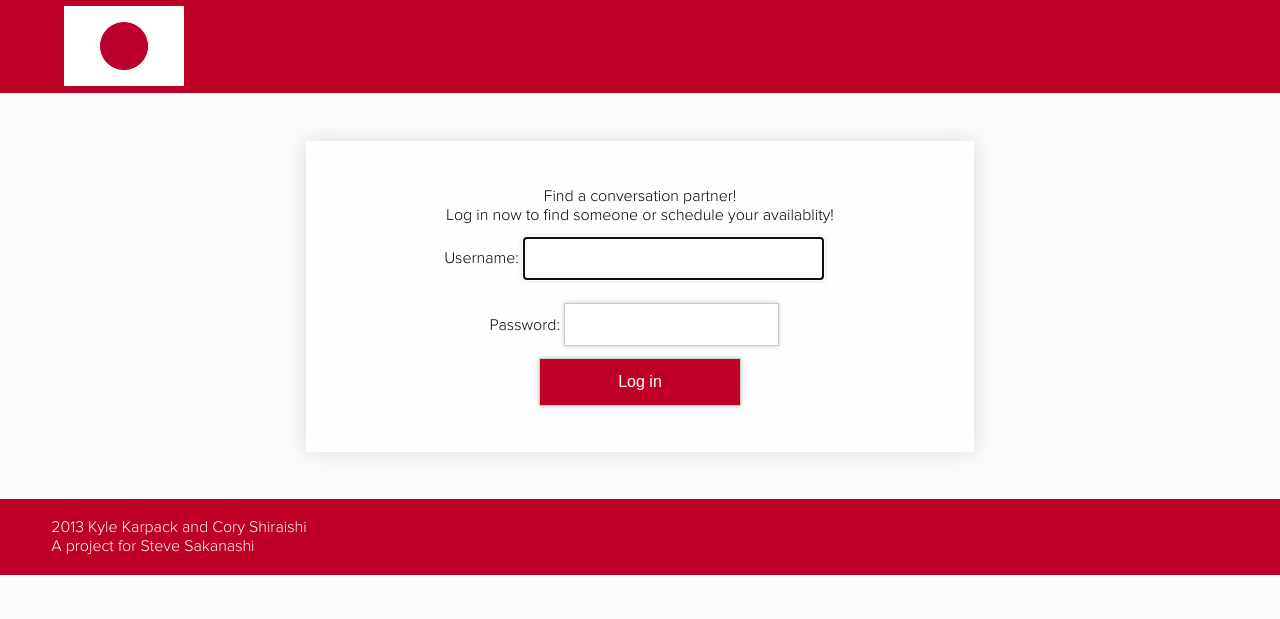
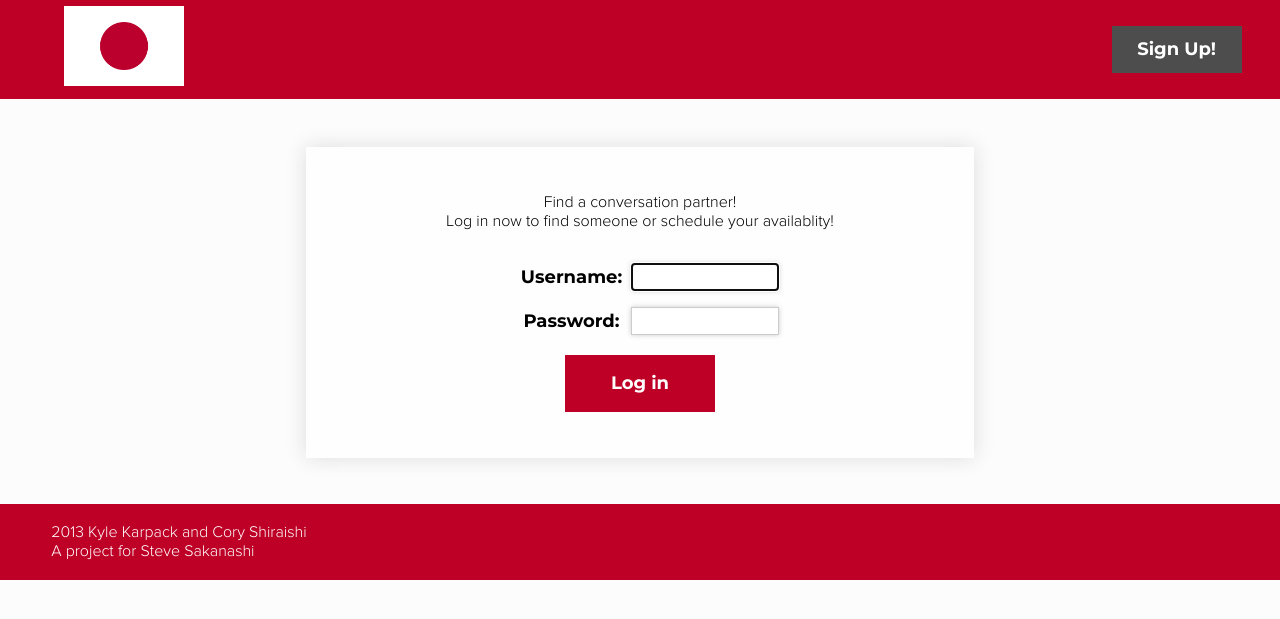
Before and after one commit to kylekarpack/jTutor, a PHP site: page /loginpage.php in a window 1280 px wide. Shown: the top 619 px of the page. Run offline with PHP 8.4, Linux system fonts and the light colour scheme; some libraries are stand-ins or nearby versions.

Commit message:
Updated jQuery, styles

```diff
--- a/common.php
+++ b/common.php
@@ -18,12 +18,12 @@
 <head>
 	<meta http-equiv="content-type" content="text/html" charset="utf-8">
 	<title>Find a Conversation Partner!</title>
-	<link rel="stylesheet" href="http://code.jquery.com/ui/1.9.0/themes/base/jquery-ui.css" />
+	<link rel="stylesheet" href="http://code.jquery.com/ui/1.9.2/themes/base/jquery-ui.css" />
 	<link rel="stylesheet" href="style.css">
 	<link rel='stylesheet' type='text/css' href='fullcalendar.css' />
 	<link rel="shortcut icon" href="./assets/favicon.png">
-	<script src="//ajax.googleapis.com/ajax/libs/jquery/1.8.2/jquery.min.js"></script>
-	<script src="//ajax.googleapis.com/ajax/libs/jqueryui/1.9.0/jquery-ui.min.js"></script>
+	<script src="//ajax.googleapis.com/ajax/libs/jquery/1.8.3/jquery.min.js"></script>
+	<script src="//ajax.googleapis.com/ajax/libs/jqueryui/1.9.2/jquery-ui.min.js"></script>
 	<script src="js.js"></script>
 	<script type='text/javascript' src='fullcalendar.js'></script></head>
 
@@ -32,6 +32,8 @@
 		<a href="index.php"><img src="assets/logo.png" class="logo" alt="Revercipe"></a>
 		<?php if (isset($_SESSION["name"])) { ?>
 			<button class="logout">Log Out</button>
+		<?php } else { ?>
+			<button class="register">Sign Up!</button>
 		<?php } ?>
 
 	</div>
--- a/fullcalendar.css
+++ b/fullcalendar.css
@@ -274,8 +274,8 @@
 	}
 
 .fc-event-skin {
-	border-color: #36c;     /* default BORDER color */
-	background-color: #36c; /* default BACKGROUND color */
+	border-color: #be0026;     /* default BORDER color */
+	background-color: #be0026; /* default BACKGROUND color */
 	color: #fff;            /* default TEXT color */
 	}
 
--- a/loginpage.php
+++ b/loginpage.php
@@ -13,9 +13,11 @@
 			Log in now to find someone or schedule your availablity!
 		</p>
 		<form id="loginform" action="login.php" method="post">
-			<div>Username: <input id="name" name="name" type="text" size="12" autofocus /></div>
-			<div>Password: <input id="password" name="password" type="password" size="12" /></div>
-			<div><input id="submitbutton" type="submit" value="Log in" /></div>
+			<table>
+				<tr><td>Username:</td> <td><input id="name" name="name" type="text" size="12" autofocus /></td></tr>
+				<tr><td>Password:</td>  <td><input id="password" name="password" type="password" size="12" /></td></tr>
+			</table>
+				<div><input id="submitbutton" type="submit" value="Log in" /></div>
 		</form>
 		<?php //show an error if redirected to this page from login.php
 			if (isset($_GET["retry"])) { ?>
--- a/style.css
+++ b/style.css
@@ -27,7 +27,7 @@
 	background:#fcfcfc;
 }
 
-h1, h2, h3, h4, h5, h6, b, button, #calendar table.fc-header {
+h1, h2, h3, h4, h5, h6, b, button, #calendar table.fc-header, thead {
 	font-family:'Montserrat',Proxima,sans-serif;
 }
 
@@ -88,9 +88,15 @@
 	text-align:center;
 }
 
-input {
-	padding:2% 1%;
-	margin:2% 2% 2% 0;
+#loginform table {
+	margin:4% auto 2%;
+	font-size:18px;
+	font-family:'Montserrat',Proxima,sans-serif;
+}
+
+#loginform table input {
+	padding:3% 5%;
+	margin:5%;
 	min-width:35%;
 	border:1px solid #ccc;
 	box-shadow:0 0 5px #ccc;
@@ -131,7 +137,7 @@
 }
 
 input[type="submit"]:hover, button:hover {
-	background:rgb(190, 0, 38)
+	background:rgba(190, 0, 38, .5);
 }
 
 input[type="submit"], button {
@@ -140,11 +146,13 @@
 	cursor:pointer;
 	-webkit-transition:.3s background ease-in-out;
 	transition:.3s background ease-in-out;
-	padding: 2.5% 3%;
+	padding: 3% 8%;
 	margin:0 2%;
+	font-size:18px;
+	font-family:'Montserrat',Proxima,sans-serif;
 }
 
-button.logout {
+#menu button {
 	background:#4d4d4d;
 	float:right;
 	padding: 1% 2%;
```
Also changed, not shown: js.js (+15 -20 lines).
